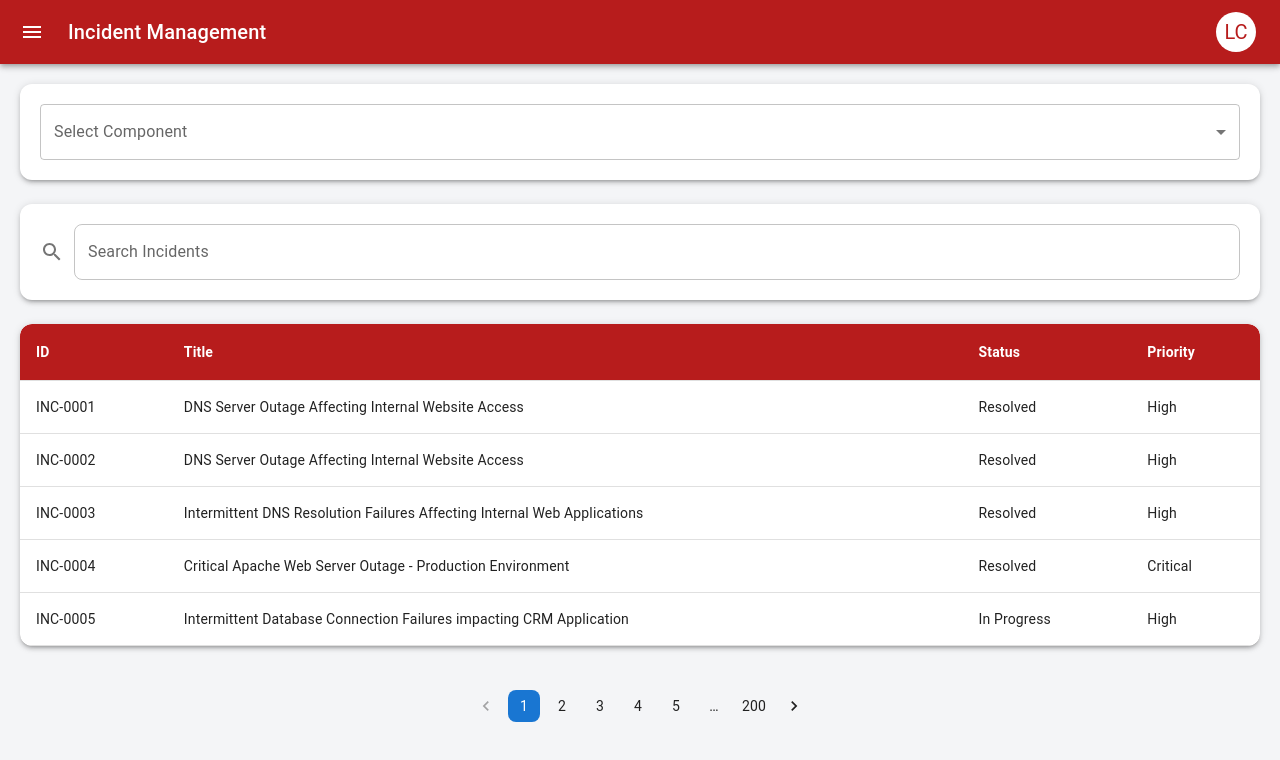
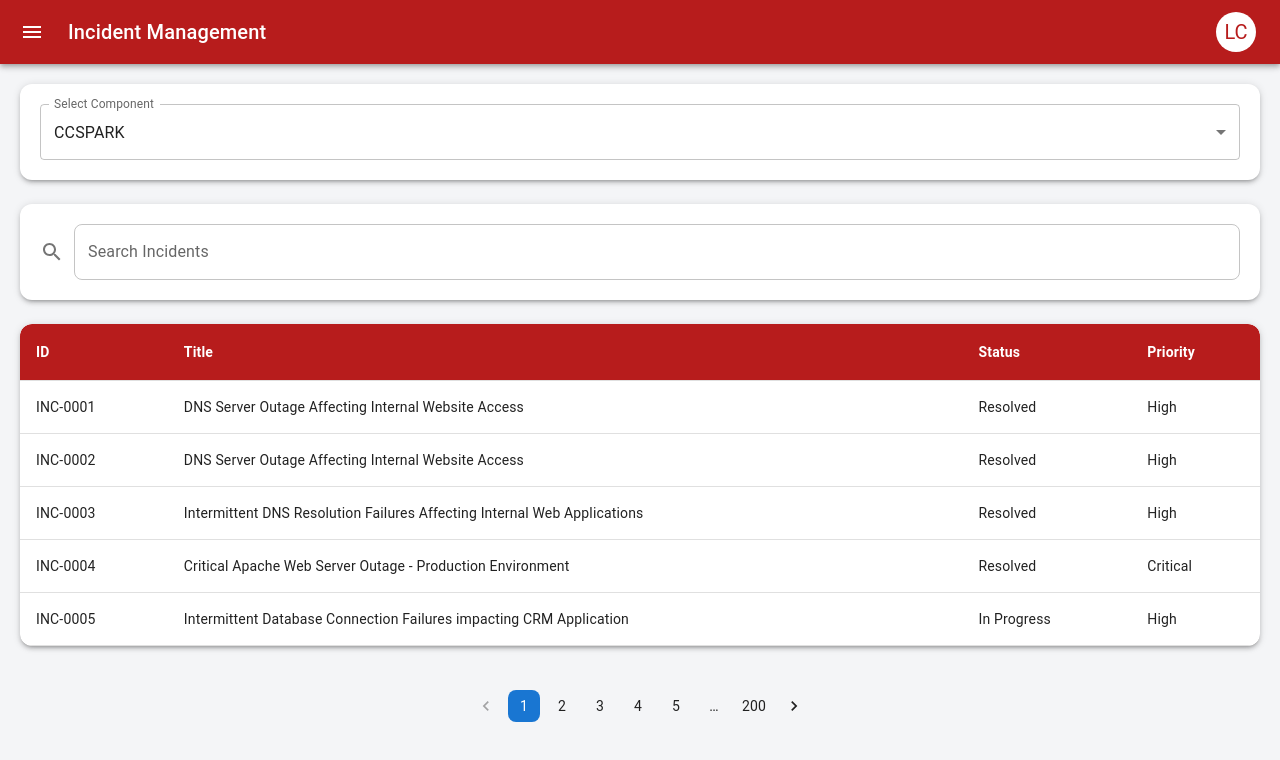
Before and after one commit to Aishwarya1221/bot-convo-ui, a React (Create React App) app: page /search in a window 1280 px wide. Shown: the top 760 px of the page. Built offline with nearby package versions, Linux system fonts and the light colour scheme.

Commit message:
UPDATE SerachIncidents

```diff
--- a/src/SearchIncidents.js
+++ b/src/SearchIncidents.js
@@ -127,6 +127,7 @@ export default function SearchIncidents() {
           </Toolbar>
           </AppBar>
 
+
           <Box sx={{ padding: "20px" }}>
             <Grid container spacing={3}>
               <Grid item xs={12}>
@@ -135,7 +136,7 @@ export default function SearchIncidents() {
             <InputLabel id="component-select-label">Select Component</InputLabel>
             <Select
               labelId="component-select-label"
-              value={selectedComponent}
+              value={selectedComponent || "CCSPARK"}
               onChange={(e) => setSelectedComponent(e.target.value)}
               label="Select Component"
               sx={{
@@ -144,12 +145,12 @@ export default function SearchIncidents() {
               },
               }}
             >
-              <MenuItem value="CCDCSN" selected>CCDCSN</MenuItem>
-              <MenuItem value="CCAP" disabled>
-              CCAP
+              <MenuItem value="CCSPARK">CCSPARK</MenuItem>
+              <MenuItem value="CCDASH" disabled>
+              CCDASH
               </MenuItem>
-              <MenuItem value="CCADMIN" disabled>
-              CCADMIN
+              <MenuItem value="CCREVERT" disabled>
+              CCREVERT
               </MenuItem>
             </Select>
             </FormControl>
```
Lines whose indentation alone changed are shown as unchanged.
